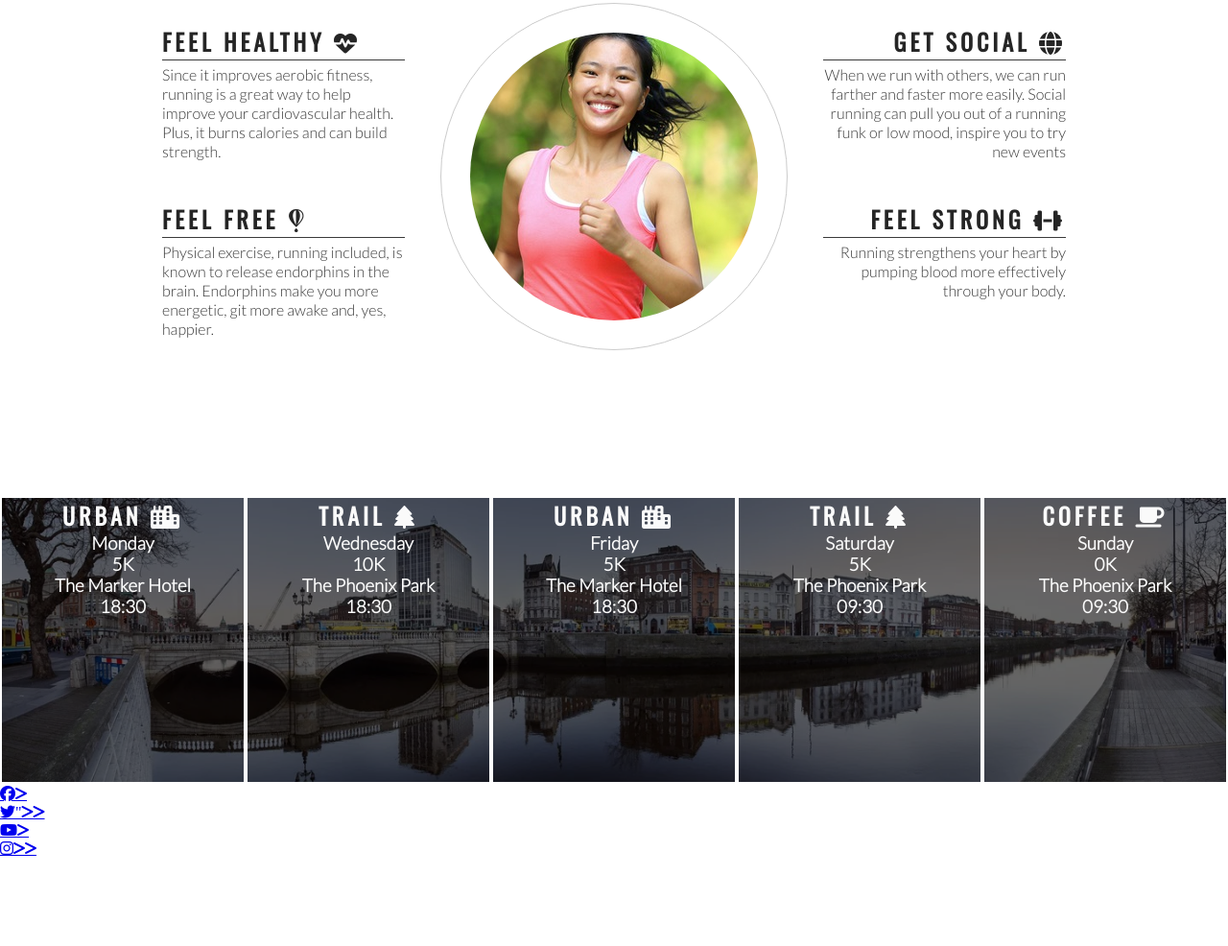
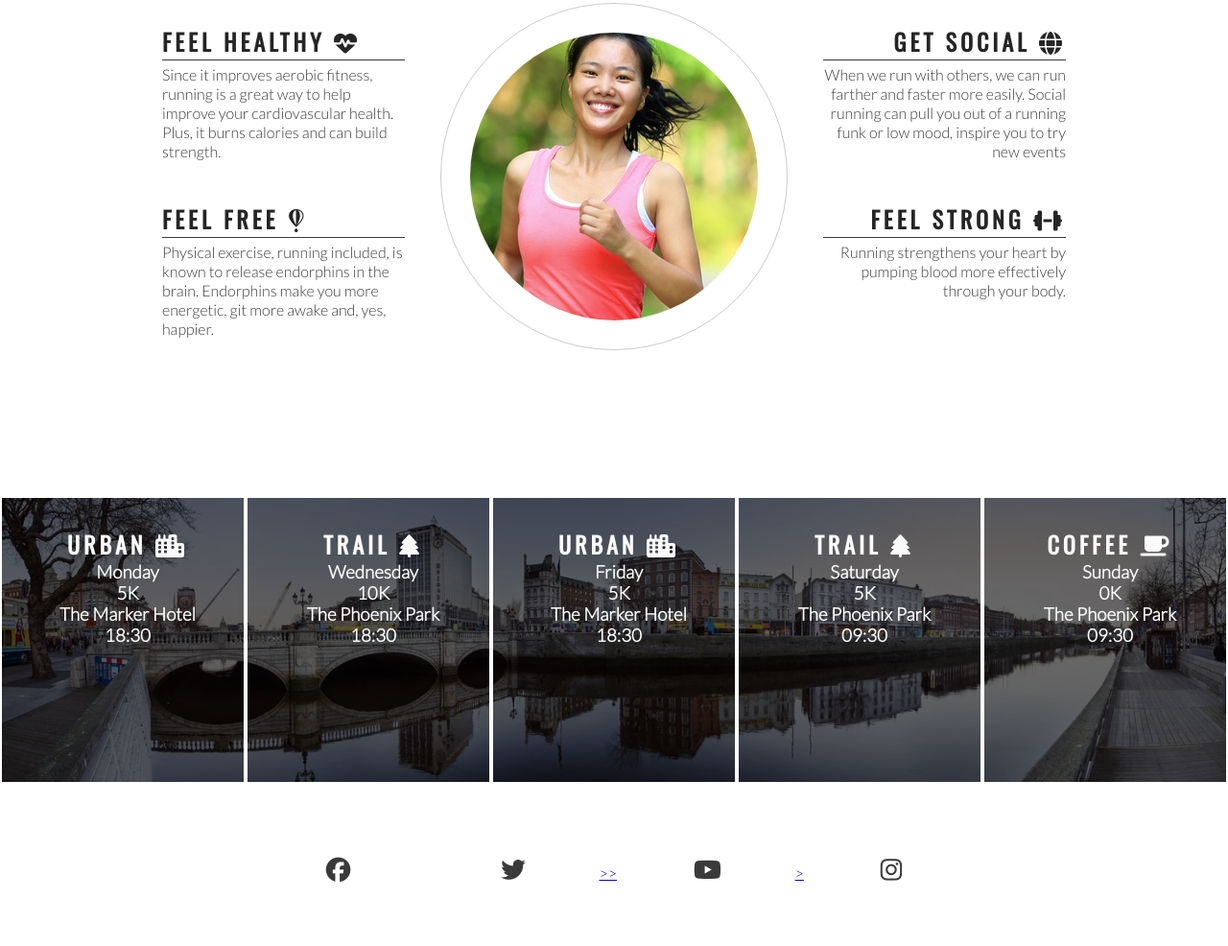
Before and after one commit to AntociM/love-running, a plain HTML site: page index.html in a window 1280 px wide. Shown: the part 778-1764 px from the top of the page at 96% size. Before the commit the page ends 1671 px from the top, so only its background shows below. Drawn offline with nearby package versions, Linux system fonts and the light colour scheme.

Commit message:
Add social media icons to footer

```diff
--- a/assets/css/style.css
+++ b/assets/css/style.css
@@ -192,7 +192,7 @@ hr {
     width: 20%;
     height: 300px;
     float: left;
-    padding: 30px o o 10px;
+    padding: 30px 0 0 10px;
     text-align: center;
     border: 2px solid white;
     box-sizing: border-box;
@@ -201,3 +201,22 @@ hr {
 #times h2 {
     color: #fafafa;
 }
+
+footer {
+    height: 150px;
+}
+
+.social-networks {
+    text-align: center;
+}
+
+.social-networks > li {
+    display: inline;
+}
+
+.social-networks i {
+    font-size: 160%;
+    margin: 1%;
+    padding: 5%;
+    color: #3a3a3a;
+}
--- a/index.html
+++ b/index.html
@@ -127,22 +127,22 @@
 
     </section>
     <footer>
-        <ul>
+        <ul class="social-networks">
             <li>
-                <a href="http://facebook.com" target="_blank" rel="noopener"
-                 aria-label="Visit our Facebook page (opens in a new tab)" <i class="fab fa-facebook"></i>></a>
+                <a href="https://facebook.com" target="_blank" rel="noopener"
+                 aria-label="Visit our Facebook page (opens in a new tab)"><i class="fab fa-facebook"></i></a>
             </li>
             <li>
-                <a href="http://twitter.com" target="_blank" rel="noopener"
-                 aria-label="Visit our Twitter page (opens in a new tab)" <i class="fab fa-twitter"></i>"></i>></a>
+                <a href="https://twitter.com" target="_blank" rel="noopener"
+                 aria-label="Visit our Twitter page (opens in a new tab)"><i class="fab fa-twitter"></i>>></a>
             </li>
             <li>
-                <a href="http://youtube.com" target="_blank" rel="noopener"
-                 aria-label="Visit our Youtube page (opens in a new tab)" <i class="fab fa-youtube"></i>></a>
+                <a href="https://youtube.com" target="_blank" rel="noopener"
+                 aria-label="Visit our Youtube page (opens in a new tab)"><i class="fab fa-youtube"></i>></a>
             </li>
             <li>
-                <a href="http://instagram.com" target="_blank" rel="noopener"
-                 aria-label="Visit our Instagram page (opens in a new tab)"<i class="fab fa-instagram"></i>></i>></a>
+                <a href="https://instagram.com" target="_blank" rel="noopener"
+                 aria-label="Visit our Instagram page (opens in a new tab)"><i class="fab fa-instagram"></i></a>
             </li>
         </ul>
     </footer>
```
